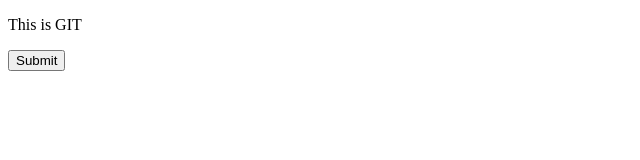
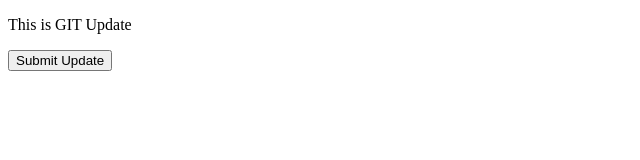
Before and after one commit to nguyenbinh1998/git_tutorial_2, a plain HTML site: page index.html in a window 1280 px wide. Shown: the whole page, without its empty margins (0-640 px from the left). Drawn offline with Linux system fonts and the light colour scheme.

Commit message:
Update index.html

```diff
--- a/index.html
+++ b/index.html
@@ -7,7 +7,7 @@
     <title>Document</title>
 </head>
 <body>
-    <p>This is GIT</p>
-    <button>Submit</button>
+    <p>This is GIT Update</p>
+    <button>Submit Update</button>
 </body>
 </html>
```
